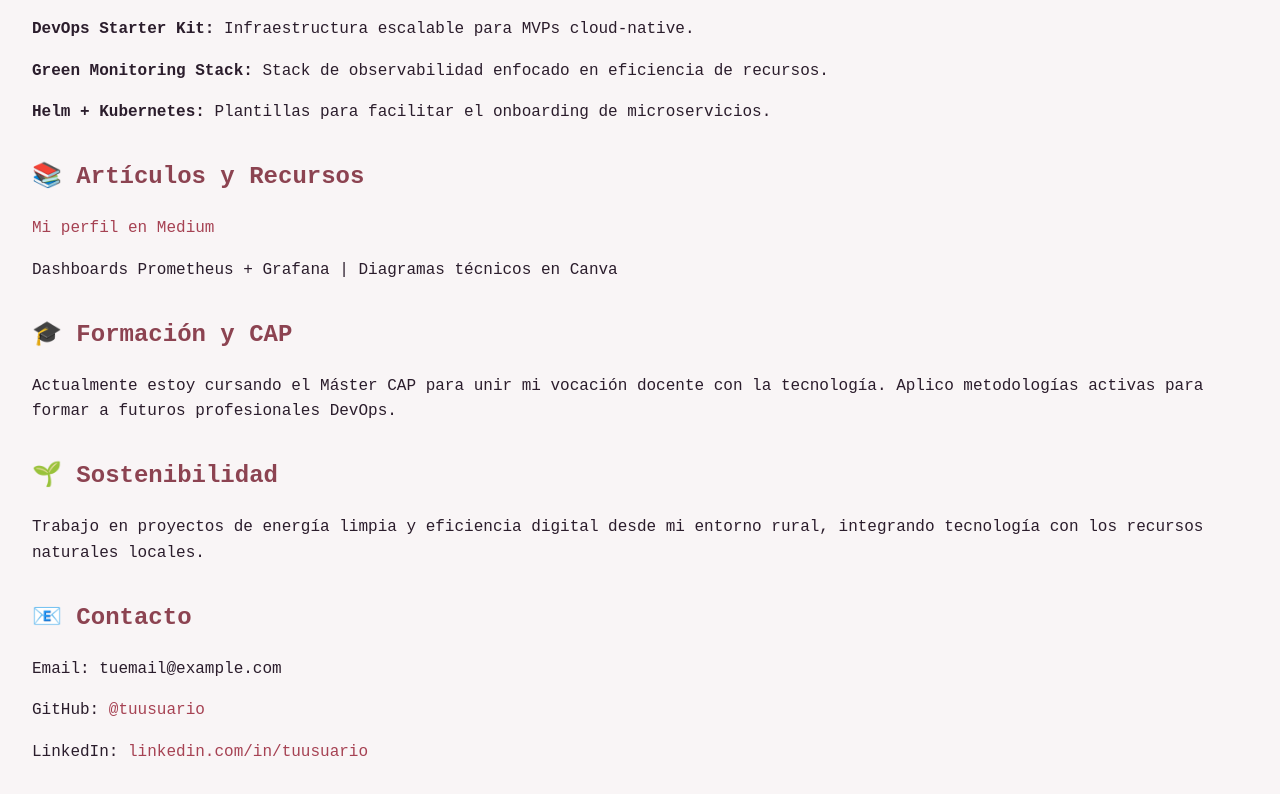
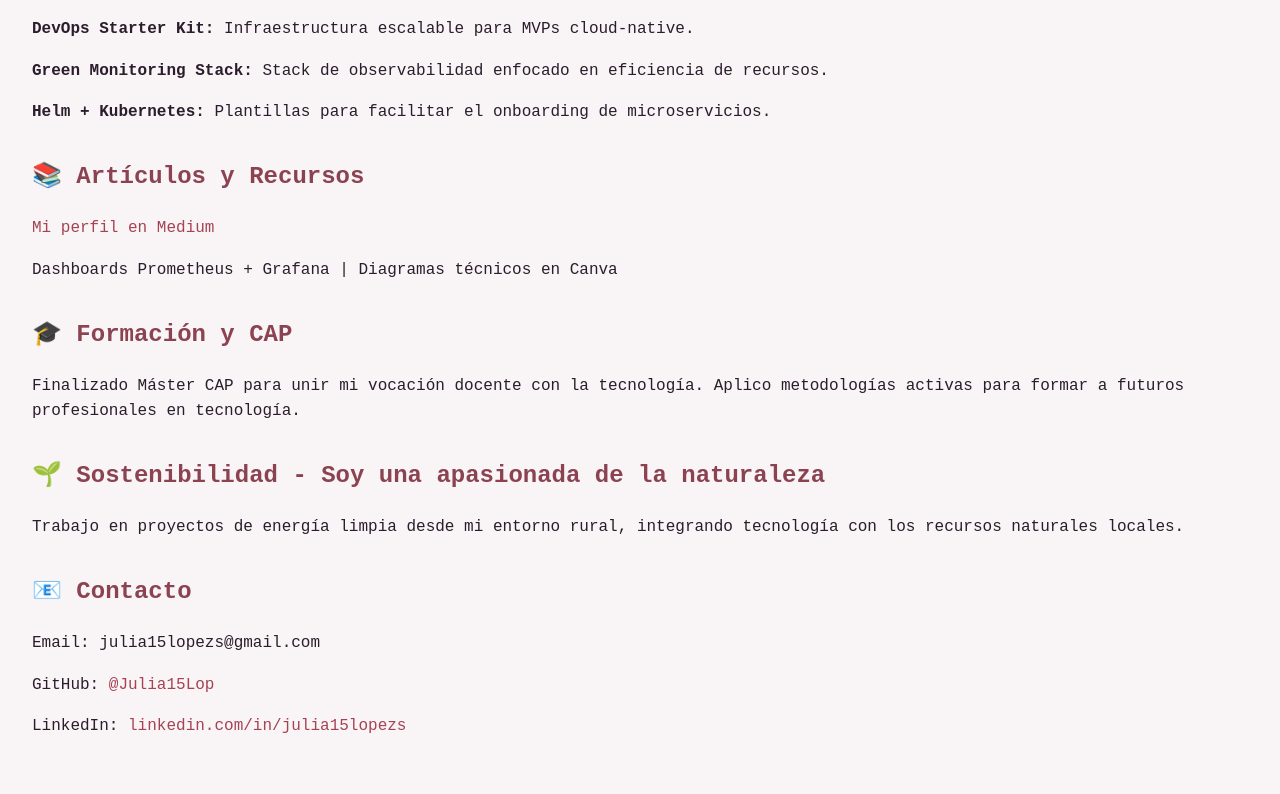
Before and after one commit to Julia15Lop/julialop.github.io, a plain HTML site: page index.html in a window 1280 px wide. Shown: the part 690-1484 px from the top of the page. Drawn offline with Linux system fonts and the light colour scheme.

Commit message:
Add some changes

```diff
--- a/index.html
+++ b/index.html
@@ -73,25 +73,25 @@
 
   <section>
     <h2>📚 Artículos y Recursos</h2>
-    <p><a href="https://medium.com/@tuusuario" target="_blank">Mi perfil en Medium</a></p>
+    <p><a href="https://medium.com/@julia15lopezs" target="_blank">Mi perfil en Medium</a></p>
     <p>Dashboards Prometheus + Grafana | Diagramas técnicos en Canva</p>
   </section>
 
   <section>
     <h2>🎓 Formación y CAP</h2>
-    <p>Actualmente estoy cursando el Máster CAP para unir mi vocación docente con la tecnología. Aplico metodologías activas para formar a futuros profesionales DevOps.</p>
+    <p>Finalizado Máster CAP para unir mi vocación docente con la tecnología. Aplico metodologías activas para formar a futuros profesionales en tecnología.</p>
   </section>
 
   <section>
-    <h2>🌱 Sostenibilidad</h2>
-    <p>Trabajo en proyectos de energía limpia y eficiencia digital desde mi entorno rural, integrando tecnología con los recursos naturales locales.</p>
+    <h2>🌱 Sostenibilidad - Soy una apasionada de la naturaleza</h2>
+    <p>Trabajo en proyectos de energía limpia desde mi entorno rural, integrando tecnología con los recursos naturales locales.</p>
   </section>
 
   <section>
     <h2>📧 Contacto</h2>
-    <p>Email: tuemail@example.com</p>
-    <p>GitHub: <a href="https://github.com/tuusuario">@tuusuario</a></p>
-    <p>LinkedIn: <a href="https://linkedin.com/in/tuusuario">linkedin.com/in/tuusuario</a></p>
+    <p>Email: julia15lopezs@gmail.com</p>
+    <p>GitHub: <a href="https://github.com/julia15lopez">@Julia15Lop</a></p>
+    <p>LinkedIn: <a href="https://linkedin.com/in/julia15lopezs">linkedin.com/in/julia15lopezs</a></p>
   </section>
 </body>
 </html>
```
